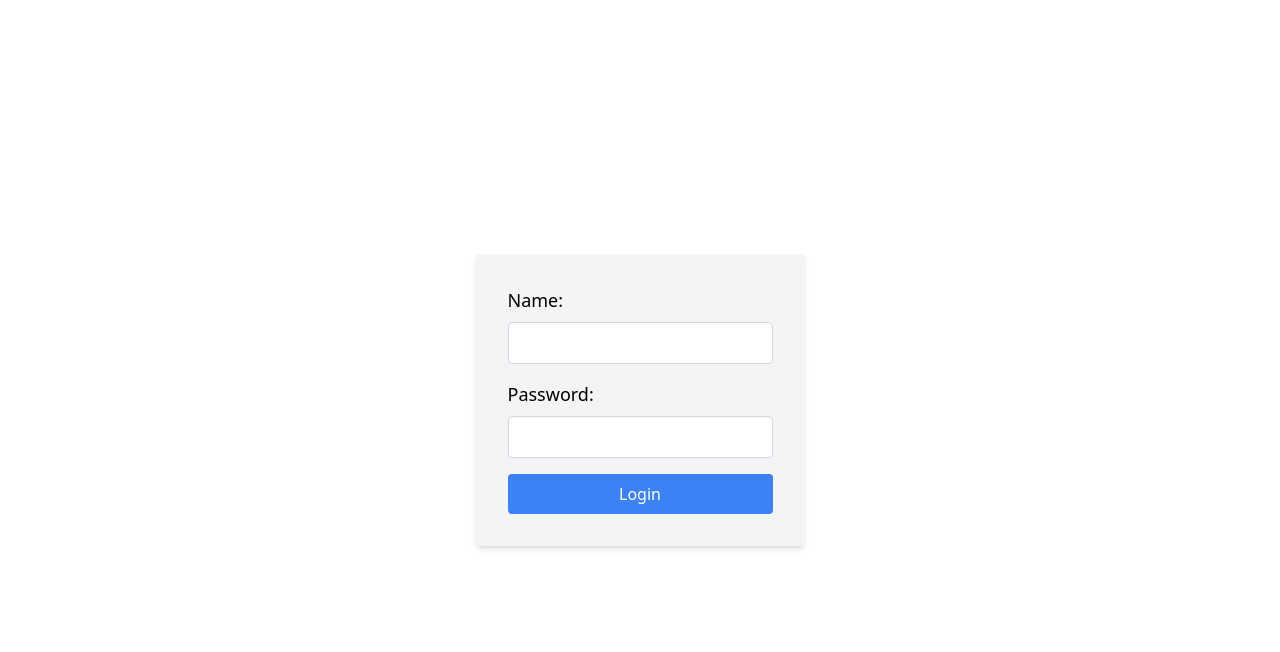
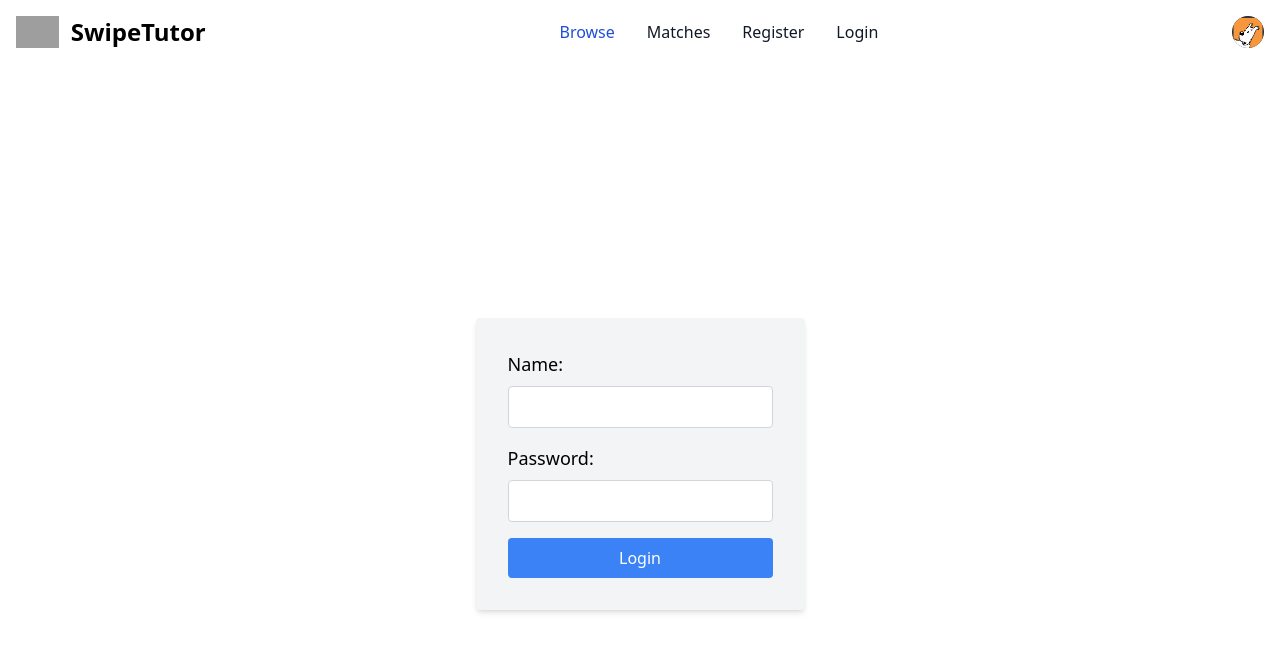
Before and after one commit to Kennethsim2000/BeepAssignment, a Next.js app: page / in a window 1280 px wide. Shown: the top 652 px of the page. Built offline with nearby package versions, Linux system fonts and the light colour scheme; grey boxes are pictures that could not be loaded; a web font is replaced by a local one.

Commit message:
Create NavBar

```diff
--- /dev/null
+++ b/src/components/Navbar.tsx
@@ -0,0 +1,68 @@
+import React, { useState } from 'react';
+
+const NavBar: React.FC = () => {
+
+  const [isDropdownOpen, setDropdownOpen] = useState(false);
+
+  const toggleDropdown = () => {
+    setDropdownOpen(!isDropdownOpen);
+  };
+
+  return (
+
+    <nav className="bg-white border-gray-200 dark:bg-gray-900">
+      <div className="max-w-screen-xl flex flex-wrap items-center justify-between mx-auto p-4">
+      <a href="https://flowbite.com/" className="flex items-center">
+          <img src="https://flowbite.com/docs/images/logo.svg" className="h-8 mr-3" alt="Flowbite Logo" />
+          <span className="self-center text-2xl font-semibold whitespace-nowrap dark:text-white">SwipeTutor</span>
+      </a>
+      <div className="flex items-center md:order-2">
+          <button type="button" className="flex mr-3 text-sm bg-gray-800 rounded-full md:mr-0 focus:ring-4 focus:ring-gray-300 dark:focus:ring-gray-600" id="user-menu-button" onClick={toggleDropdown} aria-expanded="false" data-dropdown-toggle="user-dropdown" data-dropdown-placement="bottom">
+            <span className="sr-only">Open user menu</span>
+            <img className="w-8 h-8 rounded-full" src="/snowy.png" alt="user photo"></img>
+          </button>
+          {/* <!-- Dropdown menu --> */}
+          {isDropdownOpen && <div className="z-50 my-4 text-base list-none bg-white divide-y divide-gray-100 rounded-lg shadow dark:bg-gray-700 dark:divide-gray-600" id="user-dropdown">
+            <div className="px-4 py-3">
+              <span className="block text-sm text-gray-900 dark:text-white">Bonnie Green</span>
+              <span className="block text-sm  text-gray-500 truncate dark:text-gray-400">name@flowbite.com</span>
+            </div>
+            <ul className="py-2" aria-labelledby="user-menu-button">
+              <li>
+                <a href="#" className="block px-4 py-2 text-sm text-gray-700 hover:bg-gray-100 dark:hover:bg-gray-600 dark:text-gray-200 dark:hover:text-white">Settings</a>
+              </li>
+              <li>
+                <a href="/" className="block px-4 py-2 text-sm text-gray-700 hover:bg-gray-100 dark:hover:bg-gray-600 dark:text-gray-200 dark:hover:text-white">Sign out</a>
+              </li>
+            </ul>
+          </div>}
+          <button data-collapse-toggle="mobile-menu-2" type="button" className="inline-flex items-center p-2 ml-1 text-sm text-gray-500 rounded-lg md:hidden hover:bg-gray-100 focus:outline-none focus:ring-2 focus:ring-gray-200 dark:text-gray-400 dark:hover:bg-gray-700 dark:focus:ring-gray-600" aria-controls="mobile-menu-2" aria-expanded="false">
+            <span className="sr-only">Open main menu</span>
+            <svg className="w-6 h-6" aria-hidden="true" fill="currentColor" viewBox="0 0 20 20" xmlns="http://www.w3.org/2000/svg"><path fill-rule="evenodd" d="M3 5a1 1 0 011-1h12a1 1 0 110 2H4a1 1 0 01-1-1zM3 10a1 1 0 011-1h12a1 1 0 110 2H4a1 1 0 01-1-1zM3 15a1 1 0 011-1h12a1 1 0 110 2H4a1 1 0 01-1-1z" clip-rule="evenodd"></path></svg>
+        </button>
+      </div>
+      <div className="items-center justify-between hidden w-full md:flex md:w-auto md:order-1" id="mobile-menu-2">
+        <ul className="flex flex-col font-medium p-4 md:p-0 mt-4 border border-gray-100 rounded-lg bg-gray-50 md:flex-row md:space-x-8 md:mt-0 md:border-0 md:bg-white dark:bg-gray-800 md:dark:bg-gray-900 dark:border-gray-700">
+          <li>
+            <a href="/displayPage" className="block py-2 pl-3 pr-4 text-white bg-blue-700 rounded md:bg-transparent md:text-blue-700 md:p-0 md:dark:text-blue-500" aria-current="page">Browse</a>
+          </li>
+          <li>
+            <a href="/displayMatchedPage" className="block py-2 pl-3 pr-4 text-gray-900 rounded hover:bg-gray-100 md:hover:bg-transparent md:hover:text-blue-700 md:p-0 dark:text-white md:dark:hover:text-blue-500 dark:hover:bg-gray-700 dark:hover:text-white md:dark:hover:bg-transparent dark:border-gray-700">Matches</a>
+          </li>
+          <li>
+            <a href="/register" className="block py-2 pl-3 pr-4 text-gray-900 rounded hover:bg-gray-100 md:hover:bg-transparent md:hover:text-blue-700 md:p-0 dark:text-white md:dark:hover:text-blue-500 dark:hover:bg-gray-700 dark:hover:text-white md:dark:hover:bg-transparent dark:border-gray-700">Register</a>
+          </li>
+          <li>
+            <a href="/" className="block py-2 pl-3 pr-4 text-gray-900 rounded hover:bg-gray-100 md:hover:bg-transparent md:hover:text-blue-700 md:p-0 dark:text-white md:dark:hover:text-blue-500 dark:hover:bg-gray-700 dark:hover:text-white md:dark:hover:bg-transparent dark:border-gray-700">Login</a>
+          </li>
+        </ul>
+      </div>
+      </div>
+    </nav>
+
+
+
+  );
+};
+
+export default NavBar;
--- a/src/pages/_app.tsx
+++ b/src/pages/_app.tsx
@@ -2,6 +2,7 @@ import { type AppType } from "next/dist/shared/lib/utils";
 
 import "~/styles/globals.css";
 import { Sofia_Sans } from "next/font/google";
+import NavBar from "~/components/Navbar";
 
 const sofia = Sofia_Sans({
   subsets: ["latin"],
@@ -11,6 +12,7 @@ const sofia = Sofia_Sans({
 const MyApp: AppType = ({ Component, pageProps }) => {
   return (
     <main className={`${sofia.variable}`}>
+      <NavBar />
       <Component {...pageProps} />
     </main>
   );
--- a/src/pages/displayPage.tsx
+++ b/src/pages/displayPage.tsx
@@ -2,6 +2,7 @@ import React, { useState, useEffect } from "react";
 import axios from "axios";
 import DisplayTutorSection from '~/components/DisplayTutorSection';
 import { User } from '~/components/StudentCard';
+import NavBar from "~/components/Navbar";
 
 export const userID = 15;
 export const userIsTutor = false;
```
Also changed, not shown: public/snowy.png (added).
